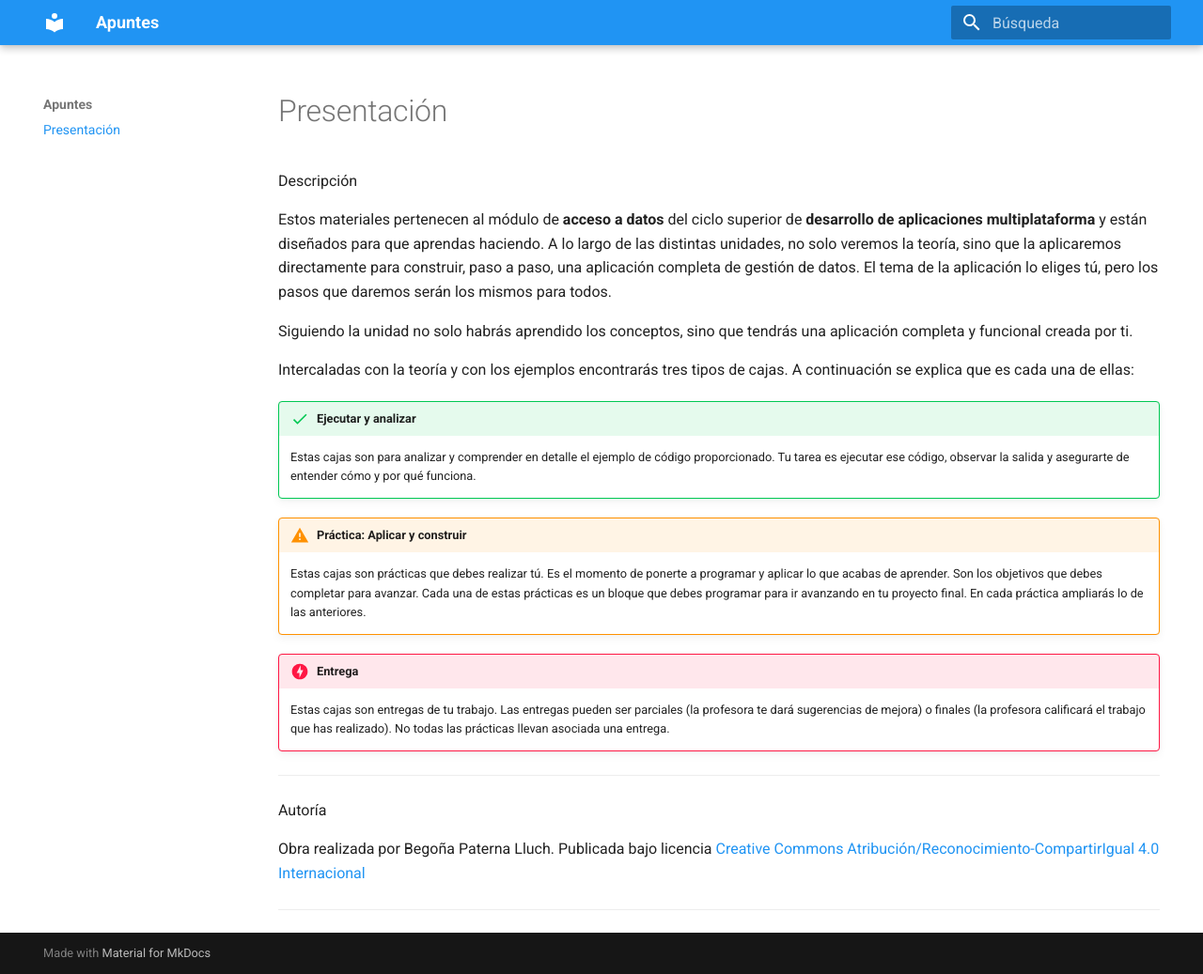
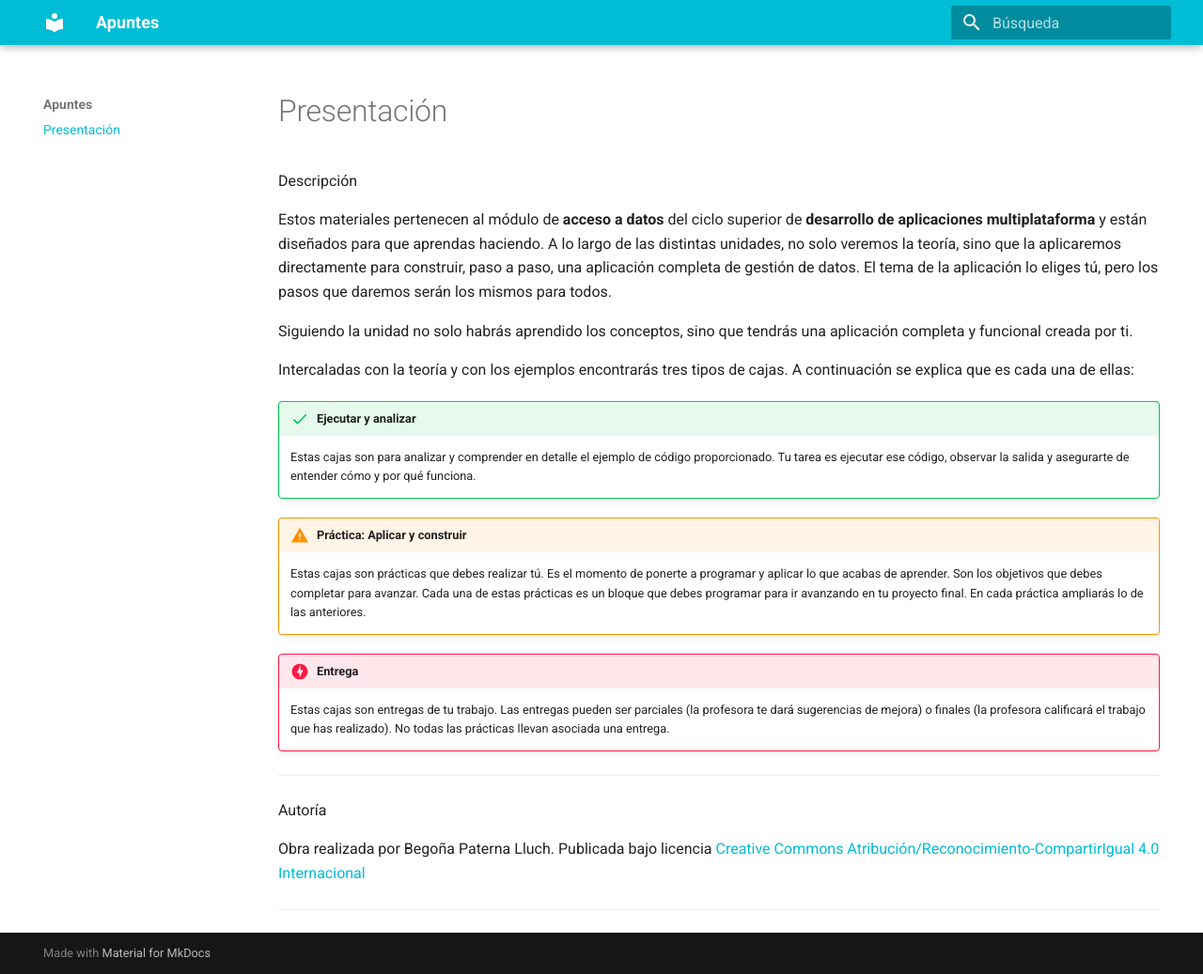
Before and after one commit to bpaterna/apuntes, an MkDocs documentation site: the page built from docs/index.md, in a window 1280 px wide and 1037 px high. Shown: the whole window at 94% size. Built offline with MkDocs 1.6.1 and Material for MkDocs 9.7.7, drawn with Linux system fonts in a browser that asks for light colours.

Commit message:
Change primary color from blue to cyan

```diff
--- a/mkdocs.yml
+++ b/mkdocs.yml
@@ -6,7 +6,7 @@ theme:
   language: es
   palette:
     scheme: default
-    primary: blue
+    primary: cyan
   features:
     - content.code.copy
     - content.tabs.link
```
